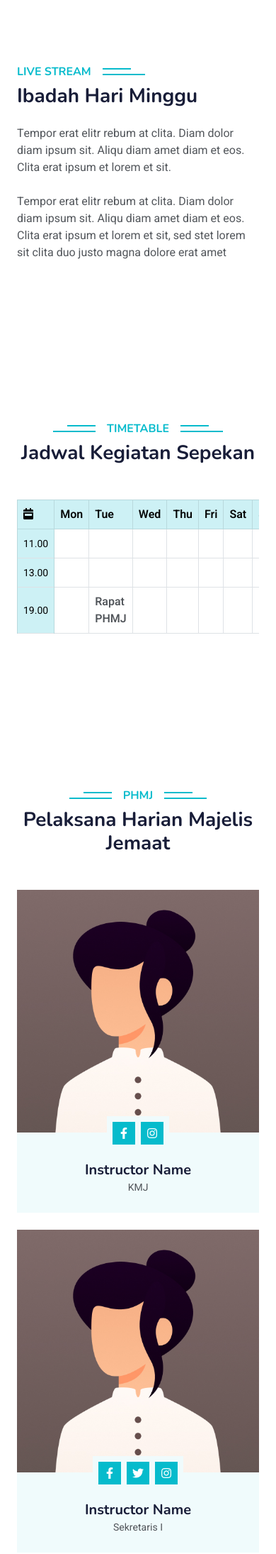
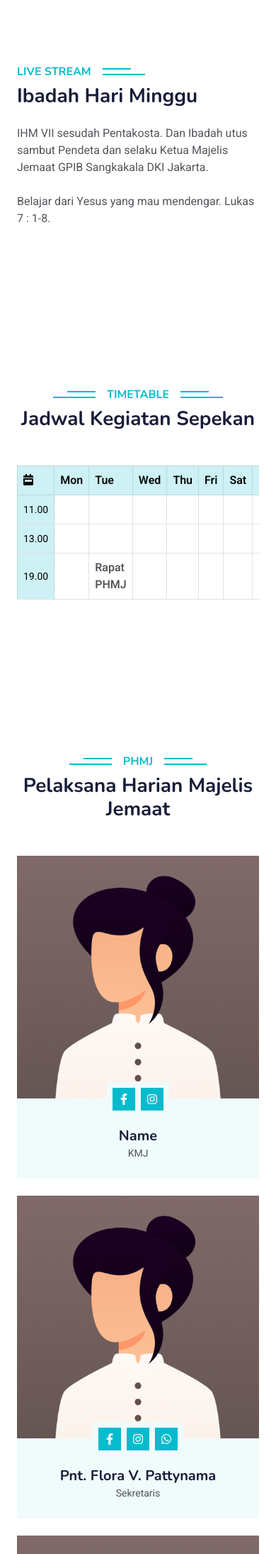
Before and after one commit to mintathr/lara-ch, a Laravel app: page /website in a window 390 px wide. Shown: the part 3570-5760 px from the top of the page at 71% size. Run offline with Laravel 8, Linux system fonts and the light colour scheme; data that the repository does not hold is empty; some libraries are stand-ins or nearby versions; grey boxes are pictures that could not be loaded.

Commit message:
20230726 webskkl satu

```diff
--- a/app/Http/Controllers/skklweb/WebSkklController.php
+++ b/app/Http/Controllers/skklweb/WebSkklController.php
@@ -37,11 +37,11 @@ class WebSkklController extends Controller
         ]);
     }
 
-    public function majelis()
+    public function penatua()
     {
         $presbiters     = Presbiters::activemajelis()->get();
 
-        return view('skklweb.majelis', [
+        return view('skklweb.penatua', [
             'presbiters'    => $presbiters,
         ]);
     }
--- a/resources/views/skklweb-layout/main.blade.php
+++ b/resources/views/skklweb-layout/main.blade.php
@@ -91,10 +91,10 @@
                 </li> -->
 
                 <li class="nav-item dropdown">
-                    <a class="nav-link dropdown-toggle {{ request()->is('diaken') ? 'active' : '' }} {{ request()->is('majelis') ? 'active' : '' }}" href="#" id="navbarLightDropdownMenuLink" role="button" data-bs-toggle="dropdown" aria-expanded="false">Presbiter</a>
+                    <a class="nav-link dropdown-toggle {{ request()->is('diaken') ? 'active' : '' }} {{ request()->is('penatua') ? 'active' : '' }}" href="#" id="navbarLightDropdownMenuLink" role="button" data-bs-toggle="dropdown" aria-expanded="false">Presbiter</a>
                     <ul class="dropdown-menu fade-down m-0 dropdown-menu-light" aria-labelledby="navbarLightDropdownMenuLink">
                         <li><a class="dropdown-item" href="{{ route('webskkl.diaken') }}">Diaken</a></li>
-                        <li><a class="dropdown-item" href="{{ route('webskkl.majelis') }}">Penatua</a></li>
+                        <li><a class="dropdown-item" href="{{ route('webskkl.penatua') }}">Penatua</a></li>
                     </ul>
                 </li>
                 <li class="nav-item dropdown">
@@ -150,12 +150,13 @@
                 <div class="col-lg-8 col-md-6">
                     <h4 class="text-white mb-3">Contact</h4>
                     <p class="mb-2"><i class="fa fa-map-marker-alt me-3"></i>Jl. Teratai Ujung No. 155 A, Komplek Kodam Kebon Jeruk Jakarta Barat 11530</p>
-                    <p class="mb-2"><i class="fa fa-phone-alt me-3"></i>021 549xx</p>
+                    <p class="mb-2"><i class="fa fa-phone-alt me-3"></i>021 5491545</p>
                     <p class="mb-2"><i class="fa fa-envelope me-3"></i>sekretariat@gpibskkl.com</p>
+                    <p class="mb-2"><i class="fa fa-envelope me-3"></i>gpib.skkl@gmail.com</p>
                     <div class="d-flex pt-2">
                         <a class="btn btn-outline-light btn-social" href=""><i class="fab fa-twitter"></i></a>
                         <a class="btn btn-outline-light btn-social" href=""><i class="fab fa-facebook-f"></i></a>
-                        <a class="btn btn-outline-light btn-social" href=""><i class="fab fa-youtube"></i></a>
+                        <a class="btn btn-outline-light btn-social" href="https://www.youtube.com/@gpibsangkakala" target="_blank"><i class="fab fa-youtube"></i></a>
                         <a class="btn btn-outline-light btn-social" href=""><i class="fab fa-linkedin-in"></i></a>
                     </div>
                 </div>
--- a/resources/views/skklweb/index.blade.php
+++ b/resources/views/skklweb/index.blade.php
@@ -16,8 +16,7 @@
                                 </h5>
                                 <h1 class="display-3 text-white animated slideInDown">GPIB Sangkakala
                                 </h1>
-                                <p class="fs-5 text-white mb-4 pb-2">Vero elitr justo clita lorem. Ipsum dolor at sed
-                                    stet sit diam no. Kasd rebum ipsum et diam justo clita et kasd rebum sea sanctus
+                                <p class="fs-5 text-white mb-4 pb-2">Memberdayakan Warga Gereja Secara Intergenerasional Guna Merawat Jejaring Sosial & Ekologis di Konteks Budaya Digital.
                                     eirmod elitr.</p>
                                 <!-- <a href="" class="btn btn-primary py-md-3 px-md-5 me-3 animated slideInLeft">Read
                                     More</a>
@@ -151,7 +150,7 @@
                     <div class="position-relative h-100">
                         <!-- <div class="wow fadeInUp col-md-6 col-sm-10" data-wow-delay="1.6s"> -->
                         <div class="embed-responsive embed-responsive-16by9">
-                            <iframe class="embed-responsive-item" width="640" height="360" src="https://www.youtube.com/embed/UdW6M76Fi68" allowfullscreen></iframe>
+                            <iframe class="embed-responsive-item" width="640" height="360" src="https://www.youtube.com/embed/2dpwVg4poXg" allowfullscreen></iframe>
                         </div>
                         <!-- </div> -->
                         <!-- <img class="img-fluid position-absolute w-100 h-100" src="img/about.jpg" alt="" style="object-fit: cover;"> -->
@@ -160,10 +159,8 @@
                 <div class="col-lg-6 wow fadeInUp" data-wow-delay="0.3s">
                     <h6 class="section-title bg-white text-start text-primary pe-3">Live Stream</h6>
                     <h1 class="mb-4">Ibadah Hari Minggu</h1>
-                    <p class="mb-4">Tempor erat elitr rebum at clita. Diam dolor diam ipsum sit. Aliqu diam amet diam et
-                        eos. Clita erat ipsum et lorem et sit.</p>
-                    <p class="mb-4">Tempor erat elitr rebum at clita. Diam dolor diam ipsum sit. Aliqu diam amet diam et
-                        eos. Clita erat ipsum et lorem et sit, sed stet lorem sit clita duo justo magna dolore erat amet
+                    <p class="mb-4">IHM VII sesudah Pentakosta. Dan Ibadah utus sambut Pendeta dan selaku Ketua Majelis Jemaat GPIB Sangkakala DKI Jakarta.</p>
+                    <p class="mb-4">Belajar dari Yesus yang mau mendengar. Lukas 7 : 1-8.
                     </p>
                     <!-- <div class="row gy-2 gx-4 mb-4">
                         <div class="col-sm-6">
@@ -343,7 +340,7 @@
                             </div>
                         </div>
                         <div class="text-center p-4">
-                            <h5 class="mb-0">Instructor Name</h5>
+                            <h5 class="mb-0"> Name</h5>
                             <small>KMJ</small>
                         </div>
                     </div>
@@ -356,13 +353,13 @@
                         <div class="position-relative d-flex justify-content-center" style="margin-top: -23px;">
                             <div class="bg-light d-flex justify-content-center pt-2 px-1">
                                 <a class="btn btn-sm-square btn-primary mx-1" href=""><i class="fab fa-facebook-f"></i></a>
-                                <a class="btn btn-sm-square btn-primary mx-1" href=""><i class="fab fa-twitter"></i></a>
                                 <a class="btn btn-sm-square btn-primary mx-1" href=""><i class="fab fa-instagram"></i></a>
+                                <a class="btn btn-sm-square btn-primary mx-1" href="https://wa.me/6282197144896" target="_blank"><i class="fab fa-whatsapp"></i></a>
                             </div>
                         </div>
                         <div class="text-center p-4">
-                            <h5 class="mb-0">Instructor Name</h5>
-                            <small>Sekretaris I</small>
+                            <h5 class="mb-0">Pnt. Flora V. Pattynama</h5>
+                            <small>Sekretaris</small>
                         </div>
                     </div>
                 </div>
@@ -374,13 +371,13 @@
                         <div class="position-relative d-flex justify-content-center" style="margin-top: -23px;">
                             <div class="bg-light d-flex justify-content-center pt-2 px-1">
                                 <a class="btn btn-sm-square btn-primary mx-1" href=""><i class="fab fa-facebook-f"></i></a>
-                                <a class="btn btn-sm-square btn-primary mx-1" href=""><i class="fab fa-twitter"></i></a>
                                 <a class="btn btn-sm-square btn-primary mx-1" href=""><i class="fab fa-instagram"></i></a>
+                                <a class="btn btn-sm-square btn-primary mx-1" href="https://wa.me/62817775328" target="_blank"><i class="fab fa-whatsapp"></i></a>
                             </div>
                         </div>
                         <div class="text-center p-4">
-                            <h5 class="mb-0">Instructor Name</h5>
-                            <small>Sekretaris II</small>
+                            <h5 class="mb-0">Dkn. Sri Ninta Sembiring</h5>
+                            <small>Sekretaris I</small>
                         </div>
                     </div>
                 </div>
@@ -392,12 +389,12 @@
                         <div class="position-relative d-flex justify-content-center" style="margin-top: -23px;">
                             <div class="bg-light d-flex justify-content-center pt-2 px-1">
                                 <a class="btn btn-sm-square btn-primary mx-1" href=""><i class="fab fa-facebook-f"></i></a>
-                                <a class="btn btn-sm-square btn-primary mx-1" href=""><i class="fab fa-twitter"></i></a>
                                 <a class="btn btn-sm-square btn-primary mx-1" href=""><i class="fab fa-instagram"></i></a>
+                                <a class="btn btn-sm-square btn-primary mx-1" href="https://wa.me/628126033399" target="_blank"><i class="fab fa-whatsapp"></i></a>
                             </div>
                         </div>
                         <div class="text-center p-4">
-                            <h5 class="mb-0">Instructor Name</h5>
+                            <h5 class="mb-0">Pnt. Betty H. Hassim</h5>
                             <small>Ketua I</small>
                         </div>
                     </div>
@@ -410,13 +407,13 @@
                         <div class="position-relative d-flex justify-content-center" style="margin-top: -23px;">
                             <div class="bg-light d-flex justify-content-center pt-2 px-1">
                                 <a class="btn btn-sm-square btn-primary mx-1" href=""><i class="fab fa-facebook-f"></i></a>
-                                <!-- <a class="btn btn-sm-square btn-primary mx-1" href=""><i class="fab fa-twitter"></i></a> -->
                                 <a class="btn btn-sm-square btn-primary mx-1" href=""><i class="fab fa-instagram"></i></a>
+                                <a class="btn btn-sm-square btn-primary mx-1" href="https://wa.me/6281546233021" target="_blank"><i class="fab fa-whatsapp"></i></a>
                             </div>
                         </div>
                         <div class="text-center p-4">
-                            <h5 class="mb-0">Instructor Name</h5>
-                            <small>KMJ</small>
+                            <h5 class="mb-0">Pnt. Sarwoto</h5>
+                            <small>Ketua II</small>
                         </div>
                     </div>
                 </div>
@@ -428,52 +425,35 @@
                         <div class="position-relative d-flex justify-content-center" style="margin-top: -23px;">
                             <div class="bg-light d-flex justify-content-center pt-2 px-1">
                                 <a class="btn btn-sm-square btn-primary mx-1" href=""><i class="fab fa-facebook-f"></i></a>
-                                <a class="btn btn-sm-square btn-primary mx-1" href=""><i class="fab fa-twitter"></i></a>
                                 <a class="btn btn-sm-square btn-primary mx-1" href=""><i class="fab fa-instagram"></i></a>
+                                <a class="btn btn-sm-square btn-primary mx-1" href="https://wa.me/6281514342393" target="_blank"><i class="fab fa-whatsapp"></i></a>
                             </div>
                         </div>
                         <div class="text-center p-4">
-                            <h5 class="mb-0">Instructor Name</h5>
-                            <small>Sekretaris I</small>
+                            <h5 class="mb-0">Dkn. Anja D. Sembiring</h5>
+                            <small>Ketua III</small>
                         </div>
                     </div>
                 </div>
                 <div class="col-lg-3 col-md-6 wow fadeInDown" data-wow-delay="0.5s">
                     <div class="team-item bg-light">
                         <div class="overflow-hidden">
-                            <img class="img-fluid" src="{{ url('assets_skklweb/img/avatar.jpg') }}" alt="">
+                            <img class="img-fluid" src="{{ url('assets_skklweb/img/avatar_girl.jpg') }}" alt="">
                         </div>
                         <div class="position-relative d-flex justify-content-center" style="margin-top: -23px;">
                             <div class="bg-light d-flex justify-content-center pt-2 px-1">
                                 <a class="btn btn-sm-square btn-primary mx-1" href=""><i class="fab fa-facebook-f"></i></a>
-                                <a class="btn btn-sm-square btn-primary mx-1" href=""><i class="fab fa-twitter"></i></a>
                                 <a class="btn btn-sm-square btn-primary mx-1" href=""><i class="fab fa-instagram"></i></a>
+                                <a class="btn btn-sm-square btn-primary mx-1" href="https://wa.me/6285319633307" target="_blank"><i class="fab fa-whatsapp"></i></a>
                             </div>
                         </div>
                         <div class="text-center p-4">
-                            <h5 class="mb-0">Instructor Name</h5>
-                            <small>Sekretaris II</small>
+                            <h5 class="mb-0">Dkn. Delima S. H. Tengker</h5>
+                            <small>Bendahara</small>
                         </div>
                     </div>
                 </div>
-                <div class="col-lg-3 col-md-6 wow fadeInDown" data-wow-delay="0.7s">
-                    <div class="team-item bg-light">
-                        <div class="overflow-hidden">
-                            <img class="img-fluid" src="{{ url('assets_skklweb/img/avatar.jpg') }}" alt="">
-                        </div>
-                        <div class="position-relative d-flex justify-content-center" style="margin-top: -23px;">
-                            <div class="bg-light d-flex justify-content-center pt-2 px-1">
-                                <a class="btn btn-sm-square btn-primary mx-1" href=""><i class="fab fa-facebook-f"></i></a>
-                                <a class="btn btn-sm-square btn-primary mx-1" href=""><i class="fab fa-twitter"></i></a>
-                                <a class="btn btn-sm-square btn-primary mx-1" href=""><i class="fab fa-instagram"></i></a>
-                            </div>
-                        </div>
-                        <div class="text-center p-4">
-                            <h5 class="mb-0">Instructor Name</h5>
-                            <small>Ketua I</small>
-                        </div>
-                    </div>
-                </div>
+
             </div>
         </div>
     </div>
@@ -483,7 +463,7 @@
     <div class="container-xxl section-padding" id="section_6">
         <div class="container">
             <div class="text-center wow fadeInUp" data-wow-delay="0.1s">
-                <h6 class="section-title bg-white text-center text-primary px-3">PELKATA</h6>
+                <h6 class="section-title bg-white text-center text-primary px-3">PELKAT</h6>
                 <h1 class="mb-5">Pelayanan Kategorial</h1>
             </div>
             <div class="owl-carousel testimonial-carousel">
--- a/routes/web.php
+++ b/routes/web.php
@@ -25,7 +25,7 @@ use App\Http\Controllers\pt\{PtHomeController, PtJematController};
 // webskkl
 Route::get('website', [WebSkklController::class, 'index'])->name('webskkl');
 Route::get('diaken', [WebSkklController::class, 'diaken'])->name('webskkl.diaken');
-Route::get('majelis', [WebSkklController::class, 'majelis'])->name('webskkl.majelis');
+Route::get('penatua', [WebSkklController::class, 'penatua'])->name('webskkl.penatua');
 Route::get('komisi-il', [WebSkklController::class, 'komisiIl'])->name('webskkl.komisi.il');
 Route::get('pelkat-pt', [WebSkklController::class, 'pelkatPt'])->name('webskkl.pelkat.pt');
 
```
Also changed, not shown: resources/views/skklweb/diaken.blade.php (+23 -23 lines), resources/views/skklweb/komisi_il.blade.php (+9 -9 lines), resources/views/skklweb/pelkat_pt.blade.php (+14 -14 lines), resources/views/skklweb/penatua.blade.php (renamed from resources/views/skklweb/majelis.blade.php, +19 -19 lines).
